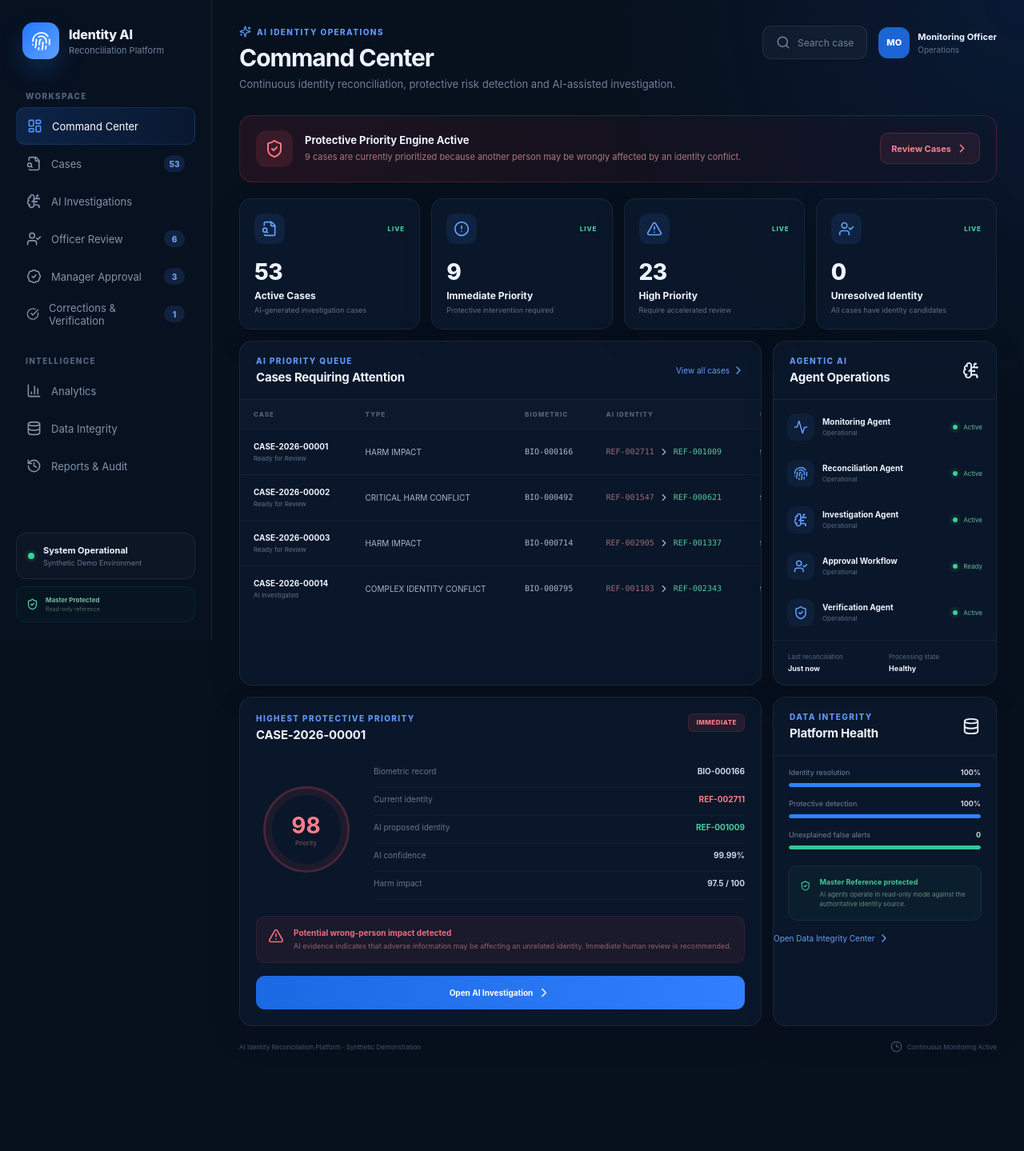
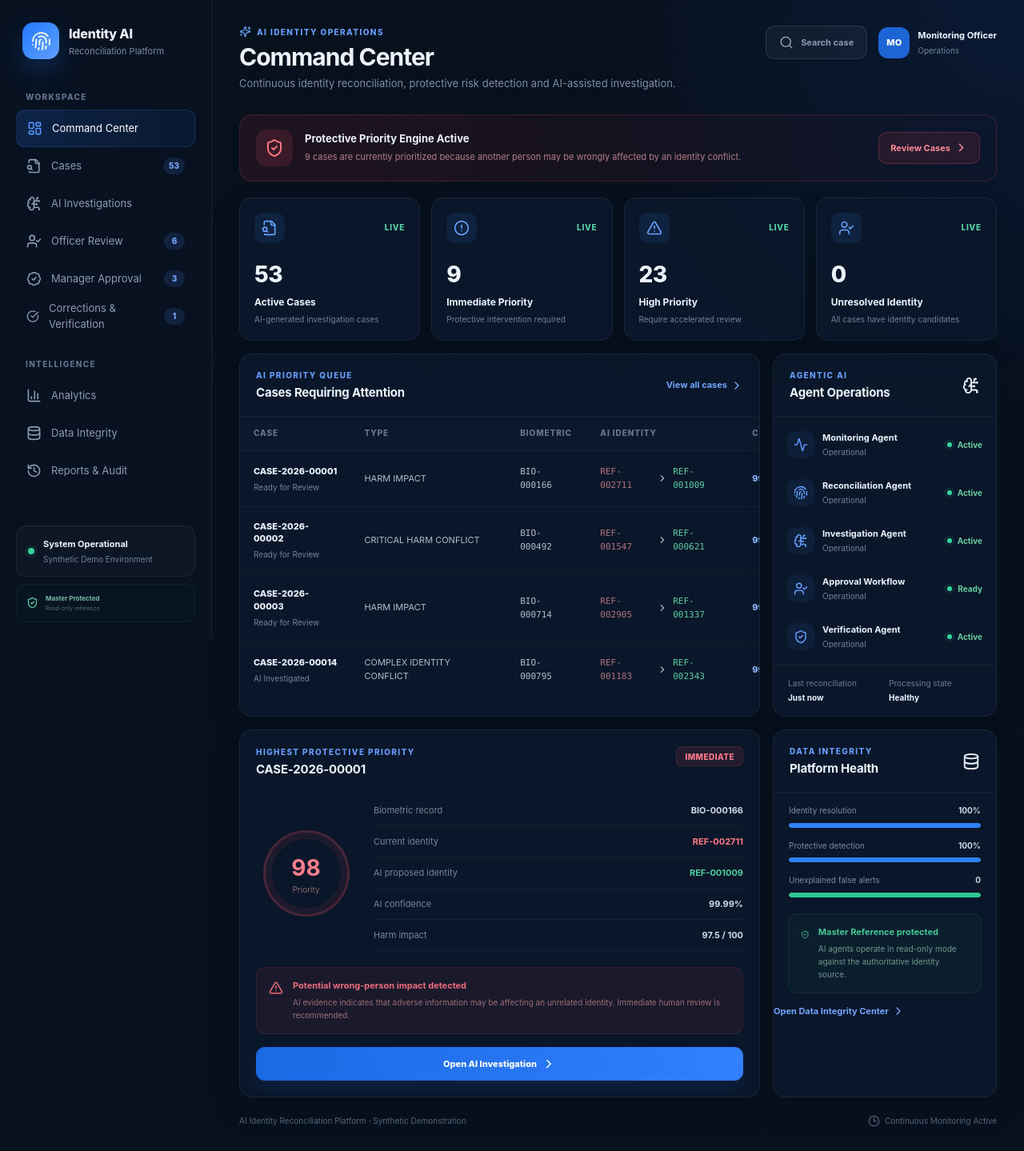
Before and after one commit to x47-cmd/ai-identity-reconciliation-platform, a Next.js app: page / in a window 1280 px wide. Shown: the whole page at 80% size. Before the commit the page ends 1344 px from the top, so only its background shows below. Built offline with nearby package versions, Linux system fonts and the light colour scheme.

Commit message:
Update globals.css

```diff
--- a/app/globals.css
+++ b/app/globals.css
@@ -22,6 +22,8 @@ body {
     "Segoe UI",
     Arial,
     sans-serif;
+  font-size: 12px;
+  line-height: 1.5;
 }
 
 button,
@@ -31,6 +33,15 @@ input {
 
 button {
   cursor: pointer;
+}
+
+button:disabled {
+  cursor: not-allowed;
+}
+
+a,
+button {
+  -webkit-tap-highlight-color: transparent;
 }
 
 .appShell {
@@ -83,8 +94,9 @@ button {
 }
 
 .brandSubtitle {
-  color: #71829a;
+  color: #7a8ba3;
   font-size: 11px;
+  line-height: 1.45;
   margin-top: 3px;
 }
 
@@ -99,7 +111,7 @@ button {
     12px
     12px
     8px;
-  color: #52647e;
+  color: #61738d;
   font-size: 10px;
   font-weight: 800;
   letter-spacing: 1.3px;
@@ -116,15 +128,18 @@ button {
   display: flex;
   align-items: center;
   gap: 12px;
-  color: #8293aa;
+  color: #8b9cb2;
   text-decoration: none;
   font-size: 13px;
-  transition: 0.2s ease;
+  transition:
+    background 0.18s ease,
+    color 0.18s ease,
+    border-color 0.18s ease;
 }
 
 .navItem:hover {
-  background: rgba(255, 255, 255, 0.04);
-  color: white;
+  background: rgba(255, 255, 255, 0.045);
+  color: #ffffff;
 }
 
 .navItem.active {
@@ -145,11 +160,12 @@ button {
   margin-left: auto;
   min-width: 26px;
   height: 21px;
+  padding: 0 7px;
   border-radius: 10px;
   display: grid;
   place-items: center;
   background: rgba(77, 145, 255, 0.14);
-  color: #6fa3ff;
+  color: #79aaff;
   font-size: 10px;
   font-weight: 800;
 }
@@ -181,8 +197,9 @@ button {
 }
 
 .systemSubtitle {
-  color: #65768e;
-  font-size: 9px;
+  color: #71839a;
+  font-size: 10px;
+  line-height: 1.4;
   margin-top: 3px;
 }
 
@@ -196,7 +213,7 @@ button {
   padding:
     32px
     34px
-    28px;
+    30px;
   max-width: 1800px;
 }
 
@@ -213,8 +230,9 @@ button {
   display: flex;
   align-items: center;
   gap: 7px;
-  color: #5f97f8;
+  color: #659dfb;
   font-size: 10px;
+  line-height: 1.4;
   letter-spacing: 1.4px;
   font-weight: 800;
 }
@@ -225,15 +243,16 @@ button {
     0
     5px;
   font-size: 30px;
+  line-height: 1.15;
   letter-spacing: -1px;
 }
 
 .topbar p {
-  color: #6f819a;
+  color: #7d8fa7;
   margin: 0;
-  max-width: 650px;
+  max-width: 680px;
   font-size: 13px;
-  line-height: 1.6;
+  line-height: 1.65;
 }
 
 .topbarActions {
@@ -243,16 +262,33 @@ button {
 }
 
 .searchButton {
-  border: 1px solid rgba(255, 255, 255, 0.08);
-  background: rgba(255, 255, 255, 0.035);
-  color: #71839c;
-  height: 42px;
+  border: 1px solid rgba(255, 255, 255, 0.1);
+  background: rgba(255, 255, 255, 0.045);
+  color: #8b9bb1;
+  min-height: 42px;
   padding: 0 16px;
   border-radius: 11px;
   display: flex;
   align-items: center;
+  justify-content: center;
   gap: 9px;
-  font-size: 12px;
+  font-size: 11px;
+  font-weight: 650;
+  transition:
+    background 0.18s ease,
+    border-color 0.18s ease,
+    color 0.18s ease,
+    opacity 0.18s ease;
+}
+
+.searchButton:hover:not(:disabled) {
+  color: #dce8f8;
+  background: rgba(255, 255, 255, 0.065);
+  border-color: rgba(112, 164, 255, 0.2);
+}
+
+.searchButton:disabled {
+  opacity: 0.52;
 }
 
 .profile {
@@ -283,8 +319,9 @@ button {
 }
 
 .profileText span {
-  color: #62738c;
+  color: #71829a;
   font-size: 10px;
+  line-height: 1.4;
   margin-top: 3px;
 }
 
@@ -327,26 +364,38 @@ button {
 
 .alertText strong {
   font-size: 13px;
+  line-height: 1.45;
   margin-bottom: 5px;
 }
 
 .alertText span {
-  color: #a97880;
+  color: #b17f87;
   font-size: 11px;
-  line-height: 1.5;
+  line-height: 1.6;
 }
 
 .bannerButton {
-  border: 1px solid rgba(255, 94, 110, 0.2);
-  background: rgba(255, 78, 97, 0.09);
-  color: #ff8290;
-  padding: 10px 13px;
+  border: 1px solid rgba(255, 94, 110, 0.23);
+  background: rgba(255, 78, 97, 0.1);
+  color: #ff8996;
+  min-height: 40px;
+  padding: 0 14px;
   border-radius: 10px;
   font-size: 11px;
-  font-weight: 700;
+  font-weight: 750;
   display: flex;
   align-items: center;
+  justify-content: center;
   gap: 5px;
+  text-decoration: none;
+  transition:
+    background 0.18s ease,
+    border-color 0.18s ease;
+}
+
+.bannerButton:hover {
+  background: rgba(255, 78, 97, 0.15);
+  border-color: rgba(255, 94, 110, 0.32);
 }
 
 /* =========================================================
@@ -358,7 +407,7 @@ button {
   grid-template-columns:
     repeat(4, minmax(0, 1fr));
   gap: 14px;
-  margin-bottom: 14px;
+  margin-bottom: 16px;
 }
 
 .metricCard,
@@ -391,10 +440,10 @@ button {
 }
 
 .metricStatus {
-  color: #4fc99b;
+  color: #55d3a3;
   font-weight: 800;
-  font-size: 8px;
-  letter-spacing: 1px;
+  font-size: 10px;
+  letter-spacing: 0.8px;
 }
 
 .metricValue {
@@ -411,8 +460,9 @@ button {
 }
 
 .metricSubtitle {
-  font-size: 9px;
-  color: #5f718b;
+  font-size: 10px;
+  line-height: 1.5;
+  color: #71839b;
   margin-top: 5px;
 }
 
@@ -425,7 +475,7 @@ button {
   grid-template-columns:
     minmax(0, 2fr)
     minmax(280px, 0.75fr);
-  gap: 14px;
+  gap: 16px;
 }
 
 .lowerGrid {
@@ -433,8 +483,8 @@ button {
   grid-template-columns:
     minmax(0, 1.4fr)
     minmax(280px, 0.6fr);
-  gap: 14px;
-  margin-top: 14px;
+  gap: 16px;
+  margin-top: 16px;
 }
 
 .panel {
@@ -443,10 +493,11 @@ button {
 }
 
 .panelHeader {
-  padding: 18px 20px;
+  padding: 19px 20px;
   display: flex;
   align-items: center;
   justify-content: space-between;
+  gap: 16px;
   border-bottom: 1px solid rgba(255, 255, 255, 0.055);
 }
 
@@ -457,17 +508,23 @@ button {
     0
     0;
   font-size: 15px;
+  line-height: 1.35;
   letter-spacing: -0.2px;
 }
 
 .textButton {
   border: 0;
   background: transparent;
-  color: #669dfb;
+  color: #71a5ff;
   display: flex;
   align-items: center;
-  gap: 3px;
-  font-size: 10px;
+  gap: 4px;
+  font-size: 11px;
+  font-weight: 700;
+}
+
+.textButton:hover {
+  color: #9bc1ff;
 }
 
 /* =========================================================
@@ -476,6 +533,10 @@ button {
 
 .tableWrap {
   overflow-x: auto;
+  scrollbar-width: thin;
+  scrollbar-color:
+    rgba(100, 148, 220, 0.28)
+    rgba(255, 255, 255, 0.025);
 }
 
 table {
@@ -484,40 +545,50 @@ table {
   border-collapse: collapse;
 }
 
-th {
-  color: #51637b;
-  font-size: 8px;
-  letter-spacing: 1px;
-  font-weight: 800;
-  text-align: left;
-  padding: 13px 17px;
+thead {
   background: rgba(255, 255, 255, 0.012);
 }
 
+th {
+  color: #667991;
+  font-size: 10px;
+  line-height: 1.35;
+  letter-spacing: 0.9px;
+  font-weight: 800;
+  text-align: left;
+  padding: 14px 17px;
+  white-space: nowrap;
+}
+
 td {
-  padding: 15px 17px;
+  padding: 17px 17px;
   border-top: 1px solid rgba(255, 255, 255, 0.045);
-  color: #a9b6c8;
-  font-size: 10px;
+  color: #b1becf;
+  font-size: 11px;
+  line-height: 1.55;
+  vertical-align: middle;
 }
 
 tbody tr {
-  transition: 0.15s ease;
+  transition:
+    background 0.15s ease;
 }
 
 tbody tr:hover {
-  background: rgba(255, 255, 255, 0.025);
+  background: rgba(255, 255, 255, 0.028);
 }
 
 .caseId {
   color: #eef4ff;
-  font-weight: 750;
-  font-size: 10px;
+  font-weight: 760;
+  font-size: 11px;
+  line-height: 1.4;
 }
 
 .caseStatus {
-  color: #60718a;
-  font-size: 8px;
+  color: #73849c;
+  font-size: 10px;
+  line-height: 1.4;
   margin-top: 4px;
 }
 
@@ -531,7 +602,7 @@ tbody tr:hover {
 .identityChange {
   display: flex;
   align-items: center;
-  gap: 5px;
+  gap: 6px;
   font-family:
     "SFMono-Regular",
     Consolas,
@@ -539,28 +610,34 @@ tbody tr:hover {
 }
 
 .oldIdentity {
-  color: #9b6b74;
+  color: #ae737d;
 }
 
 .newIdentity {
-  color: #55c99c;
+  color: #59d0a0;
 }
 
 .confidence {
-  color: #82aefb;
-  font-weight: 750;
+  color: #8bb5ff;
+  font-weight: 760;
 }
+
+/* =========================================================
+   PRIORITY / STATUS BADGES
+   ========================================================= */
 
 .priority {
   display: inline-flex;
   align-items: center;
   justify-content: center;
-  min-height: 23px;
-  padding: 0 9px;
+  min-height: 25px;
+  padding: 0 10px;
   border-radius: 7px;
-  font-size: 8px;
+  font-size: 10px;
+  line-height: 1;
   font-weight: 850;
-  letter-spacing: 0.5px;
+  letter-spacing: 0.45px;
+  white-space: nowrap;
 }
 
 .priority.immediate {
@@ -576,8 +653,9 @@ tbody tr:hover {
 }
 
 .priority.medium {
-  color: #76a9ff;
+  color: #7badff;
   background: rgba(76, 139, 255, 0.09);
+  border: 1px solid rgba(76, 139, 255, 0.13);
 }
 
 /* =========================================================
@@ -594,10 +672,11 @@ tbody tr:hover {
 }
 
 .agentItem {
-  padding: 12px 17px;
+  padding: 13px 17px;
   display: flex;
   align-items: center;
   justify-content: space-between;
+  gap: 12px;
 }
 
 .agentLeft {
@@ -622,12 +701,14 @@ tbody tr:hover {
 }
 
 .agentLeft strong {
-  font-size: 10px;
+  font-size: 11px;
+  line-height: 1.4;
 }
 
 .agentLeft span {
-  color: #596c85;
-  font-size: 8px;
+  color: #6f829b;
+  font-size: 10px;
+  line-height: 1.4;
   margin-top: 3px;
 }
 
@@ -635,8 +716,10 @@ tbody tr:hover {
   display: flex;
   align-items: center;
   gap: 7px;
-  color: #65bb99;
-  font-size: 8px;
+  color: #65cfa2;
+  font-size: 10px;
+  font-weight: 700;
+  white-space: nowrap;
 }
 
 .greenDot {
@@ -659,13 +742,14 @@ tbody tr:hover {
 }
 
 .agentFooter span {
-  color: #596b83;
-  font-size: 8px;
+  color: #6b7d95;
+  font-size: 10px;
+  line-height: 1.4;
 }
 
 .agentFooter strong {
   margin-top: 4px;
-  font-size: 9px;
+  font-size: 10px;
 }
 
 /* =========================================================
@@ -680,6 +764,7 @@ tbody tr:hover {
   display: flex;
   justify-content: space-between;
   align-items: flex-start;
+  gap: 16px;
 }
 
 .caseHeroBody {
@@ -713,8 +798,9 @@ tbody tr:hover {
 }
 
 .scoreRing span {
-  color: #7a5961;
-  font-size: 8px;
+  color: #8a6870;
+  font-size: 10px;
+  line-height: 1.35;
 }
 
 .caseDetails {
@@ -723,21 +809,24 @@ tbody tr:hover {
 }
 
 .detailRow {
-  min-height: 35px;
-  padding: 8px 0;
+  min-height: 39px;
+  padding: 9px 0;
   display: flex;
   justify-content: space-between;
+  align-items: center;
   gap: 20px;
   border-bottom: 1px solid rgba(255, 255, 255, 0.045);
-  font-size: 10px;
+  font-size: 11px;
+  line-height: 1.5;
 }
 
 .detailRow span {
-  color: #65778f;
+  color: #75879f;
 }
 
 .detailRow strong {
-  color: #cbd7e7;
+  color: #d0dbea;
+  text-align: right;
 }
 
 .dangerText {
@@ -753,7 +842,7 @@ tbody tr:hover {
   border-radius: 12px;
   background: rgba(255, 80, 97, 0.07);
   border: 1px solid rgba(255, 80, 97, 0.11);
-  padding: 14px;
+  padding: 15px;
   display: flex;
   gap: 12px;
   color: #ec6d7b;
@@ -765,14 +854,15 @@ tbody tr:hover {
 }
 
 .caseWarning strong {
-  font-size: 10px;
+  font-size: 11px;
+  line-height: 1.4;
 }
 
 .caseWarning span {
   margin-top: 4px;
-  color: #8e6269;
-  font-size: 9px;
-  line-height: 1.5;
+  color: #9c7077;
+  font-size: 10px;
+  line-height: 1.6;
 }
 
 .primaryButton {
@@ -780,19 +870,38 @@ tbody tr:hover {
   width: 100%;
   border: 0;
   border-radius: 11px;
-  height: 42px;
+  min-height: 42px;
+  padding: 0 15px;
   color: white;
   background: linear-gradient(
     90deg,
     #1b69e3,
     #327fff
   );
-  font-size: 10px;
-  font-weight: 750;
+  box-shadow:
+    0 10px 24px rgba(38, 113, 237, 0.12);
+  font-size: 11px;
+  font-weight: 760;
   display: flex;
   align-items: center;
   justify-content: center;
-  gap: 5px;
+  gap: 6px;
+  transition:
+    filter 0.18s ease,
+    opacity 0.18s ease,
+    transform 0.18s ease;
+}
+
+.primaryButton:hover:not(:disabled) {
+  filter: brightness(1.08);
+}
+
+.primaryButton:active:not(:disabled) {
+  transform: translateY(1px);
+}
+
+.primaryButton:disabled {
+  opacity: 0.5;
 }
 
 /* =========================================================
@@ -810,19 +919,21 @@ tbody tr:hover {
 .healthScore > div:first-child {
   display: flex;
   justify-content: space-between;
-  color: #71839a;
-  font-size: 9px;
+  gap: 14px;
+  color: #7c8ea5;
+  font-size: 10px;
+  line-height: 1.45;
 }
 
 .healthScore strong {
-  color: #cad7e7;
+  color: #d0dbea;
 }
 
 .progress {
   margin-top: 8px;
-  height: 5px;
-  border-radius: 5px;
-  background: rgba(255, 255, 255, 0.05);
+  height: 6px;
+  border-radius: 6px;
+  background: rgba(255, 255, 255, 0.055);
   overflow: hidden;
 }
 
@@ -843,7 +954,7 @@ tbody tr:hover {
 
 .integrityInfo {
   margin: 20px 18px 0;
-  padding: 14px;
+  padding: 15px;
   border-radius: 11px;
   background: rgba(37, 180, 133, 0.055);
   border: 1px solid rgba(50, 203, 152, 0.09);
@@ -858,14 +969,31 @@ tbody tr:hover {
 }
 
 .integrityInfo strong {
-  font-size: 9px;
+  font-size: 11px;
+  line-height: 1.45;
 }
 
 .integrityInfo span {
-  color: #648a7c;
-  font-size: 8px;
-  line-height: 1.5;
+  color: #70998a;
+  font-size: 10px;
+  line-height: 1.6;
   margin-top: 4px;
+}
+
+/* =========================================================
+   ACCESSIBILITY / INTERACTION
+   ========================================================= */
+
+button:focus-visible,
+a:focus-visible,
+input:focus-visible {
+  outline: 2px solid rgba(90, 156, 255, 0.85);
+  outline-offset: 2px;
+}
+
+::selection {
+  background: rgba(61, 137, 255, 0.35);
+  color: #ffffff;
 }
 
 /* =========================================================
@@ -873,12 +1001,14 @@ tbody tr:hover {
    ========================================================= */
 
 .footer {
-  margin-top: 18px;
-  color: #42546d;
-  font-size: 8px;
+  margin-top: 22px;
+  color: #53657d;
+  font-size: 10px;
+  line-height: 1.4;
   display: flex;
   justify-content: space-between;
   align-items: center;
+  gap: 14px;
 }
 
 .footer div {
@@ -915,6 +1045,7 @@ tbody tr:hover {
 
   .topbar {
     flex-direction: column;
+    gap: 18px;
   }
 
   .topbarActions {
@@ -933,6 +1064,22 @@ tbody tr:hover {
   .bannerButton {
     display: none;
   }
+
+  .panelHeader {
+    padding: 17px;
+  }
+
+  td {
+    padding:
+      15px
+      14px;
+  }
+
+  th {
+    padding:
+      13px
+      14px;
+  }
 }
 
 @media (max-width: 560px) {
@@ -949,6 +1096,14 @@ tbody tr:hover {
     font-size: 23px;
   }
 
+  .metricTitle {
+    font-size: 11px;
+  }
+
+  .metricSubtitle {
+    font-size: 10px;
+  }
+
   .profileText {
     display: none;
   }
@@ -961,6 +1116,10 @@ tbody tr:hover {
     justify-content: flex-start;
   }
 
+  .detailRow {
+    gap: 12px;
+  }
+
   .footer {
     flex-direction: column;
     align-items: flex-start;
```
